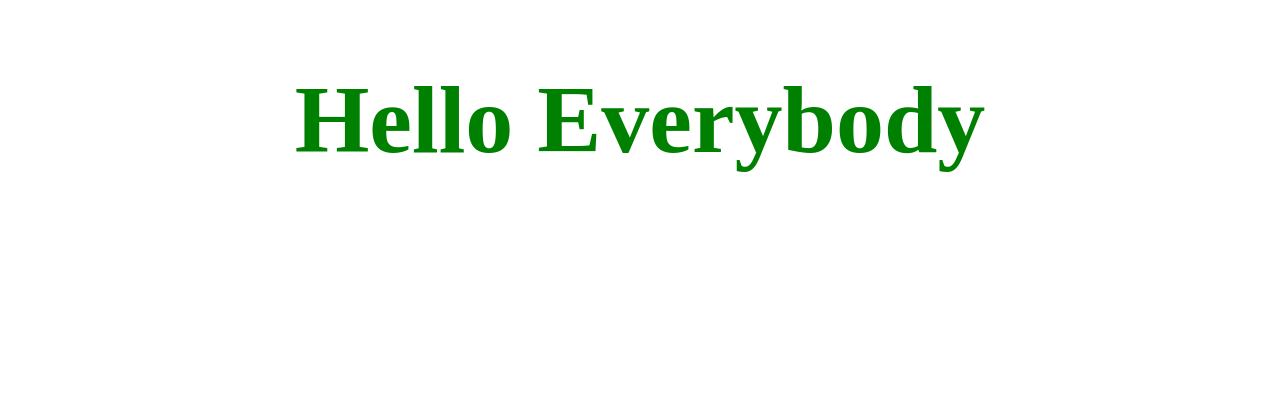
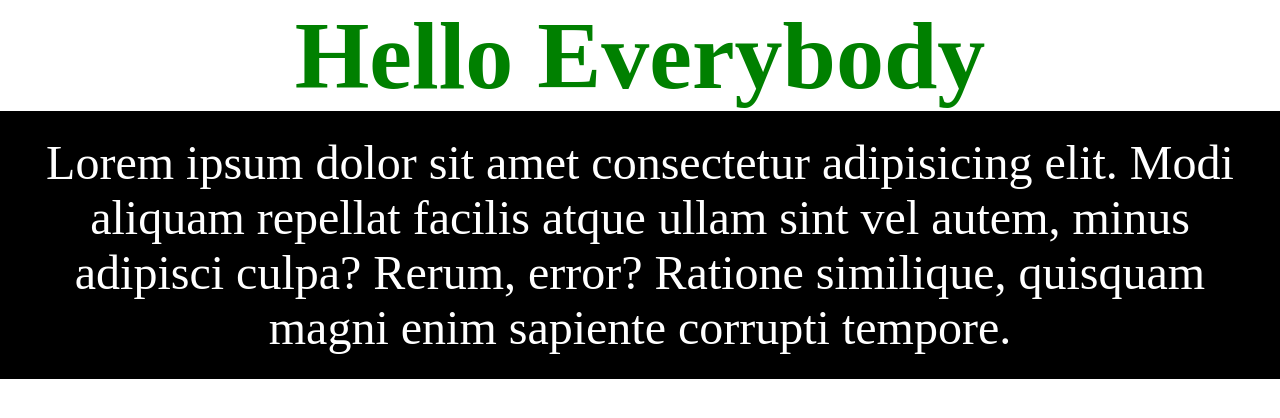
Before and after one commit to petertechy/greet-users, a website: page index.html in a window 1280 px wide. Drawn offline with Linux system fonts and the light colour scheme.

Commit message:
second commit

```diff
--- a/index.html
+++ b/index.html
@@ -8,5 +8,6 @@
 </head>
 <body>
     <h1>Hello Everybody</h1>
+    <p>Lorem ipsum dolor sit amet consectetur adipisicing elit. Modi aliquam repellat facilis atque ullam sint vel autem, minus adipisci culpa? Rerum, error? Ratione similique, quisquam magni enim sapiente corrupti tempore.</p>
 </body>
 </html>
--- a/style.css
+++ b/style.css
@@ -1,5 +1,15 @@
+*{
+    margin: 0;
+}
 h1{
     color: green;
     font-size: 6rem;
     text-align: center;
 }
+p{
+    background-color: black;
+    color: white;
+    font-size: 3rem;
+    text-align: center;
+    padding: 1.5rem 2rem;
+}
```
